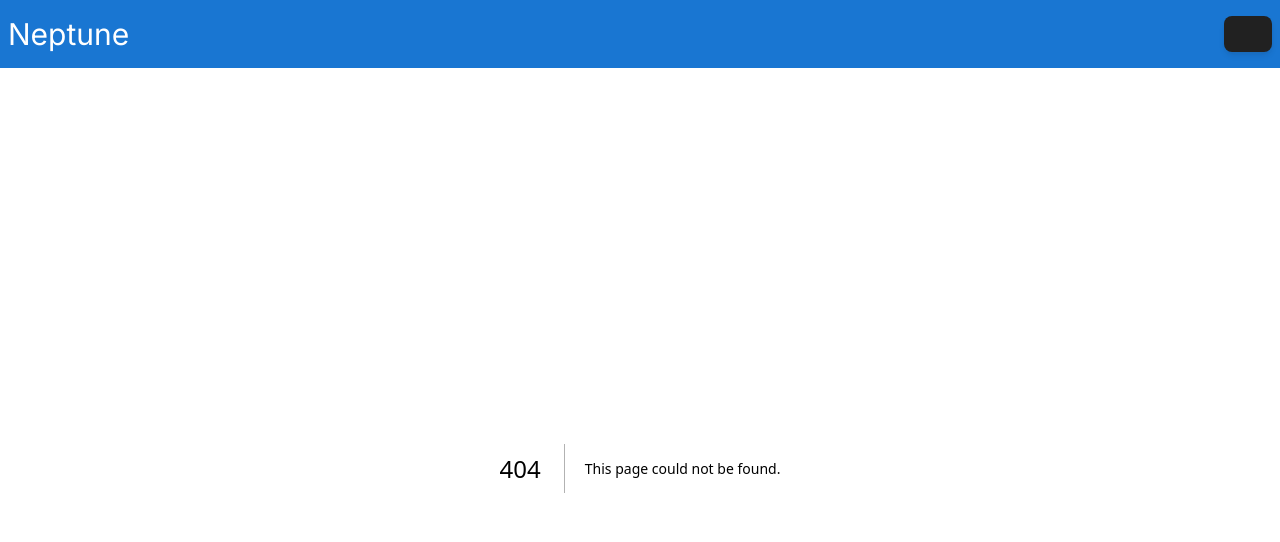
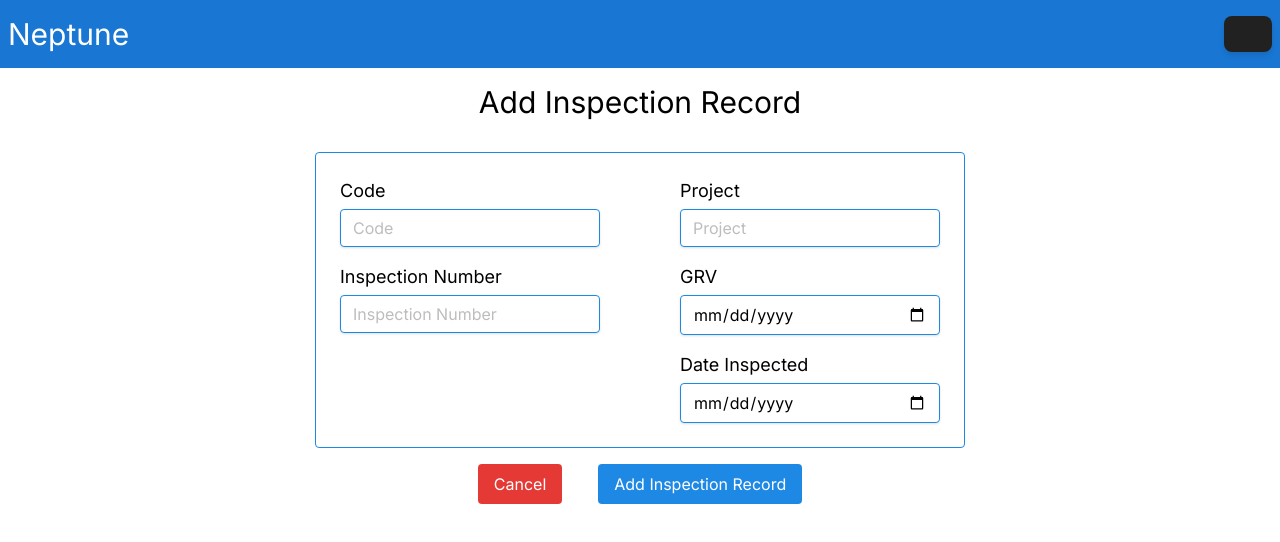
Before and after one commit to bengraham-B/Neptune, a Next.js app: page /pages/AddRecord in a window 1280 px wide. Before the commit this address had no page. Shown: the top 542 px of the page. Built offline with nearby package versions, Linux system fonts and the light colour scheme.

Commit message:
Working on Form

```diff
--- a/app/api/getInspectionrecords/route.js
+++ b/app/api/getInspectionrecords/route.js
@@ -19,5 +19,5 @@ export async function POST(req){
 }
 
 export async function GET(){
-    return NextResponse.json({records: inspectionRecordsDev}, {status: 200})
+    return NextResponse.json({records: mockInspectionRecords}, {status: 200})
 }
--- a/app/components/Table.jsx
+++ b/app/components/Table.jsx
@@ -26,9 +26,9 @@ export default function Table() {
     // const dispatch = useDispatch()
   return (
     <main>
-        {count}
+        {/* {count} */}
         <table className="table-fixed text-black border border-slate-500 space-x-3'">
-            <thead className="space-x-3'">
+            <thead className="space-x-3 px-12'">
                 <tr className='border border-black'>
                 <th>code</th>
                 <th>GRV</th>
--- a/app/page.jsx
+++ b/app/page.jsx
@@ -1,5 +1,8 @@
 "use client"
 import React, { useEffect, useState } from 'react'
+import Link from 'next/link'
+
+// Components
 import Table from './components/Table'
 
 // Redux
@@ -37,17 +40,20 @@ export default function page() {
 
     return (
         <main>
-			<section></section>
+			<section className='flex justify-center my-4'>
+                <Link href={"/pages/AddRecord/"} className='py-2 px-4 rounded-md font-2xl bg-blue-600 text-white'>Add Inspection Record</Link>
+            </section>
 
 			<section className='flex p-1'>
 				<Table/>
 			</section>
 
-            <section>
+            {/* This section is to test redux */}
+            {/* <section>
                 <div>{count}</div>
                 <button className=" btn" onClick={() => dispatch(increment())}>Increment</button>
                 <button className=" btn" onClick={() => dispatch(decrement())}>Increment</button>
-            </section>
+            </section> */}
         </main>
     )
 }
--- /dev/null
+++ b/app/pages/AddRecord/page.jsx
@@ -0,0 +1,63 @@
+import Link from 'next/link'
+import React from 'react'
+
+export default function page() {
+    return (
+        <main className='flex flex-col space-y-4'>
+			<section className='flex justify-center py-4 text-3xl text-black'>Add Inspection Record</section>
+
+			<section className='flex justify-center mx-20'>
+
+				<div className='flex p-6 space-x-20 justify-betwween border border-blue-600 rounded'>
+
+					<div id="Left-Side" className="flex flex-col space-y-4">
+						<div>
+							<label class="block text-black text-lg mb-1" for="code">
+								Code
+							</label>
+							<input id="code" placeholder="Code" class="shadow appearance-none border border-blue-600 bg-inherit rounded w-full py-2 px-3 text-black leading-tight focus:outline-none focus:shadow-outline"  type="text" />
+						</div>
+
+						<div>
+							<label class="block text-black text-lg mb-1" for="code">
+								Inspection Number
+							</label>
+							<input id="inspection-number" placeholder="Inspection Number" class="shadow appearance-none border border-blue-600 bg-inherit rounded w-full py-2 px-3 text-black leading-tight focus:outline-none focus:shadow-outline"  type="text" />
+						</div>
+
+					</div>
+
+					<div id="Right-Side" className='flex flex-col space-y-4'>
+						<div>
+							<label class="block text-black text-lg mb-1" for="project">
+								Project
+							</label>
+							<input id="project" placeholder="Project" class="shadow appearance-none border border-blue-600 bg-inherit rounded w-full py-2 px-3 text-black leading-tight focus:outline-none focus:shadow-outline"  type="text" />
+						</div>
+						<div>
+							<label class="block text-black text-lg mb-1" for="GRV">
+								GRV
+							</label>
+							<input id="GRV" placeholder="GRV" class="shadow appearance-none border border-blue-600 bg-inherit rounded w-full py-2 px-3 text-black leading-tight focus:outline-none focus:shadow-outline"  type="date"/>
+						</div>
+
+						<div>
+							<label class="block text-black text-lg mb-1" for="date-inspected">
+								Date Inspected
+							</label>
+							<input id="date-inspected" placeholder="Date Inspected" class="shadow appearance-none border border-blue-600 bg-inherit rounded w-full py-2 px-3 text-black leading-tight focus:outline-none focus:shadow-outline"  type="Date"/>
+						</div>
+
+					</div>
+				</div>
+
+
+			</section>
+
+			<section className='flex justify-center space-x-9'>
+				<Link href={"/"} className='px-4 py-2 bg-red-600 text-white rounded'>Cancel</Link>
+				<button className='px-4 py-2 bg-blue-600 text-white rounded'>Add Inspection Record</button>
+			</section>
+		</main>
+    )
+}
--- /dev/null
+++ b/app/pages/EditRecord/page.jsx
@@ -0,0 +1,17 @@
+import Link from 'next/link'
+import React from 'react'
+
+export default function EditRecord() {
+    return (
+        <main className='flex flex-col space-y-2'>
+			<section className='flex justify-center py-4 text-3xl text-black'>Edit Inspection Record</section>
+
+			<section className='flex h-40 border border-blue-600 rounded mx-6'></section>
+
+			<section className='flex justify-center space-x-9'>
+				<Link href={"/"} className='px-4 py-2 bg-red-600 text-white rounded'>Cancel</Link>
+				<button className='px-4 py-2 bg-blue-600 text-white rounded'>Edit Inspection Record</button>
+			</section>
+		</main>
+    )
+}
```
